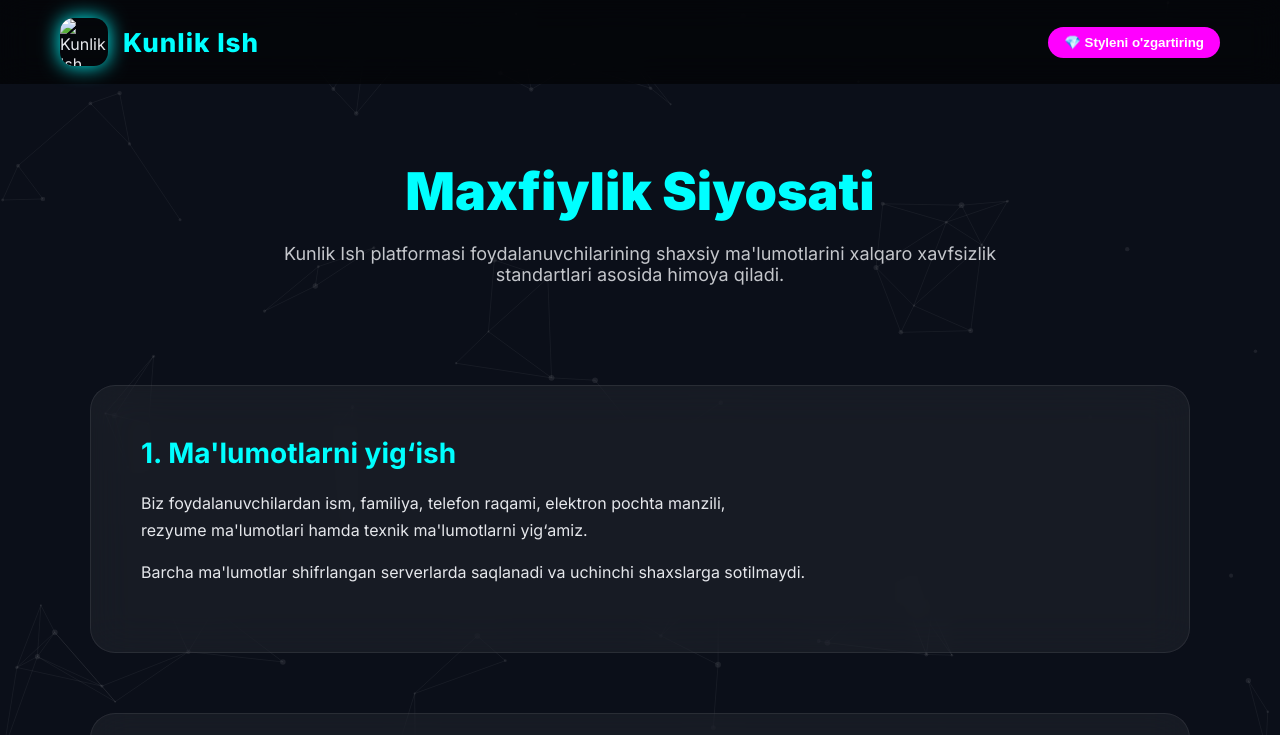
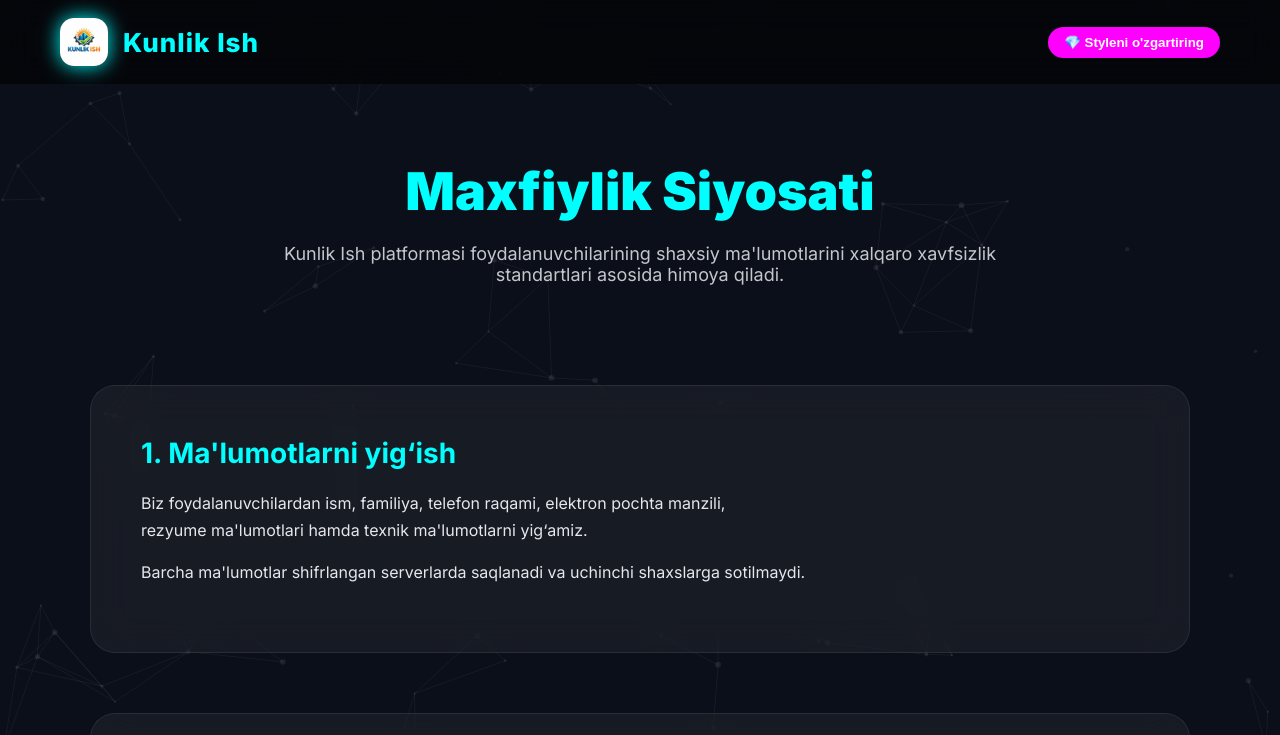
Before and after one commit to dilshdod/yangiyer, a website: page frontend/maxfiylik.html in a window 1280 px wide. Shown: the top 735 px of the page. Drawn offline with Linux system fonts and the light colour scheme.

Commit message:
Update maxfiylik.html

```diff
--- a/frontend/maxfiylik.html
+++ b/frontend/maxfiylik.html
@@ -240,7 +240,7 @@ footer{
 
 <nav>
     <div class="nav-left">
-        <img src="photo_2026-02-03_17-25-03.jpg" alt="Kunlik Ish Logo" class="logo-img">
+        <img src="images/photo_2026-02-03_17-25-03.jpg" alt="Kunlik Ish Logo" class="logo-img">
         <h1>Kunlik Ish</h1>
     </div>
 
```
